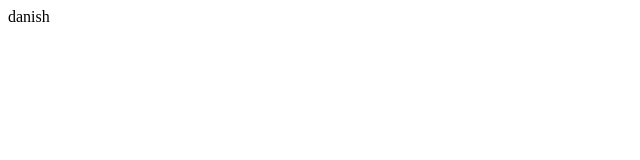
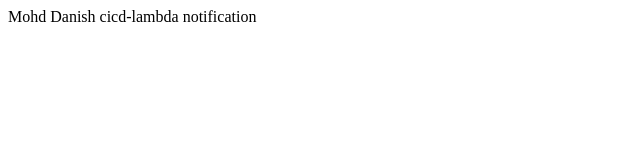
Before and after one commit to danishhere17-png/ci.cd, a plain HTML site: page index.html in a window 1280 px wide. Shown: the whole page, without its empty margins (0-640 px from the left). Drawn offline with Linux system fonts and the light colour scheme.

Commit message:
update with lambda code

```diff
--- a/index.html
+++ b/index.html
@@ -1 +1 @@
-<html>danish</html>
+<html>Mohd Danish cicd-lambda notification</html>
```
